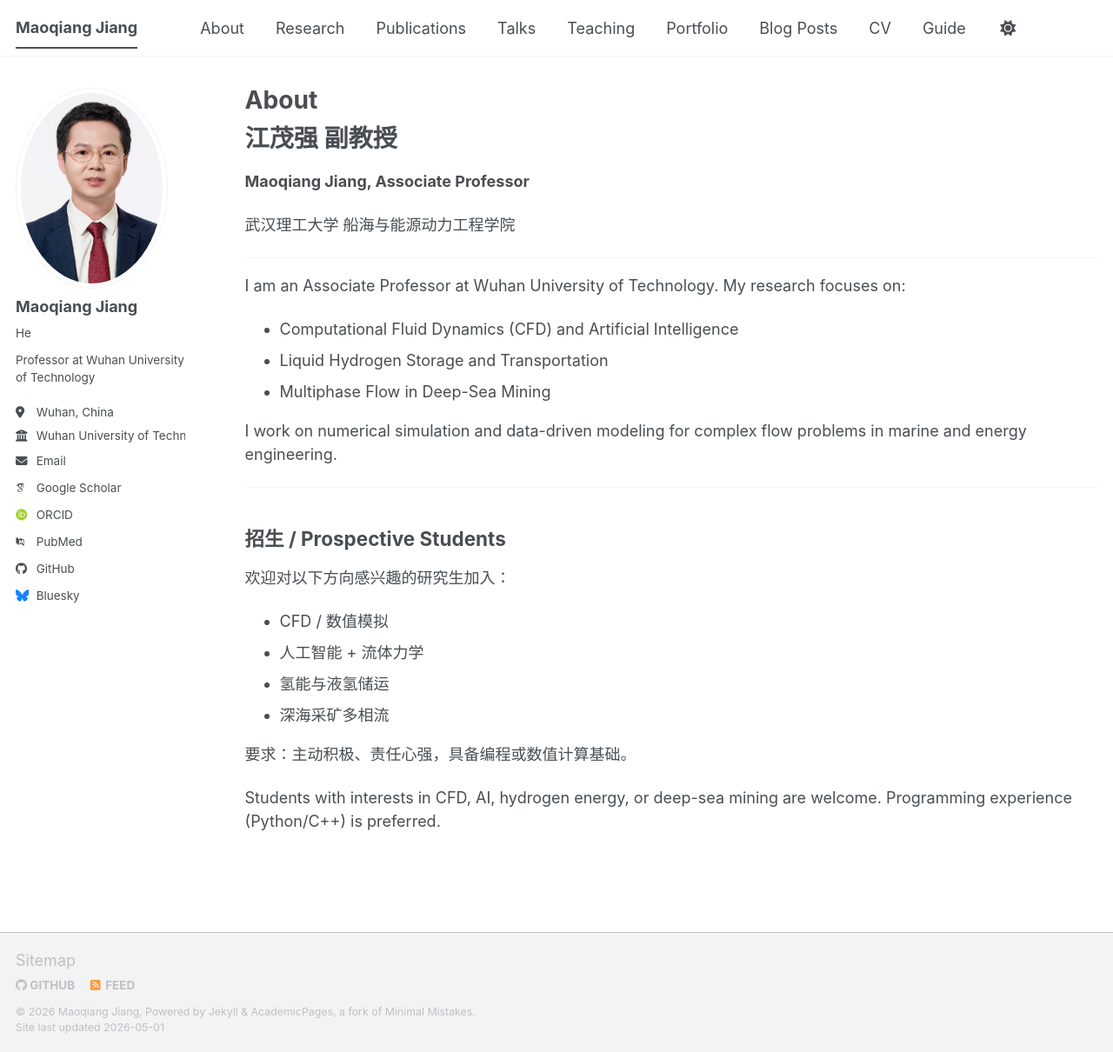
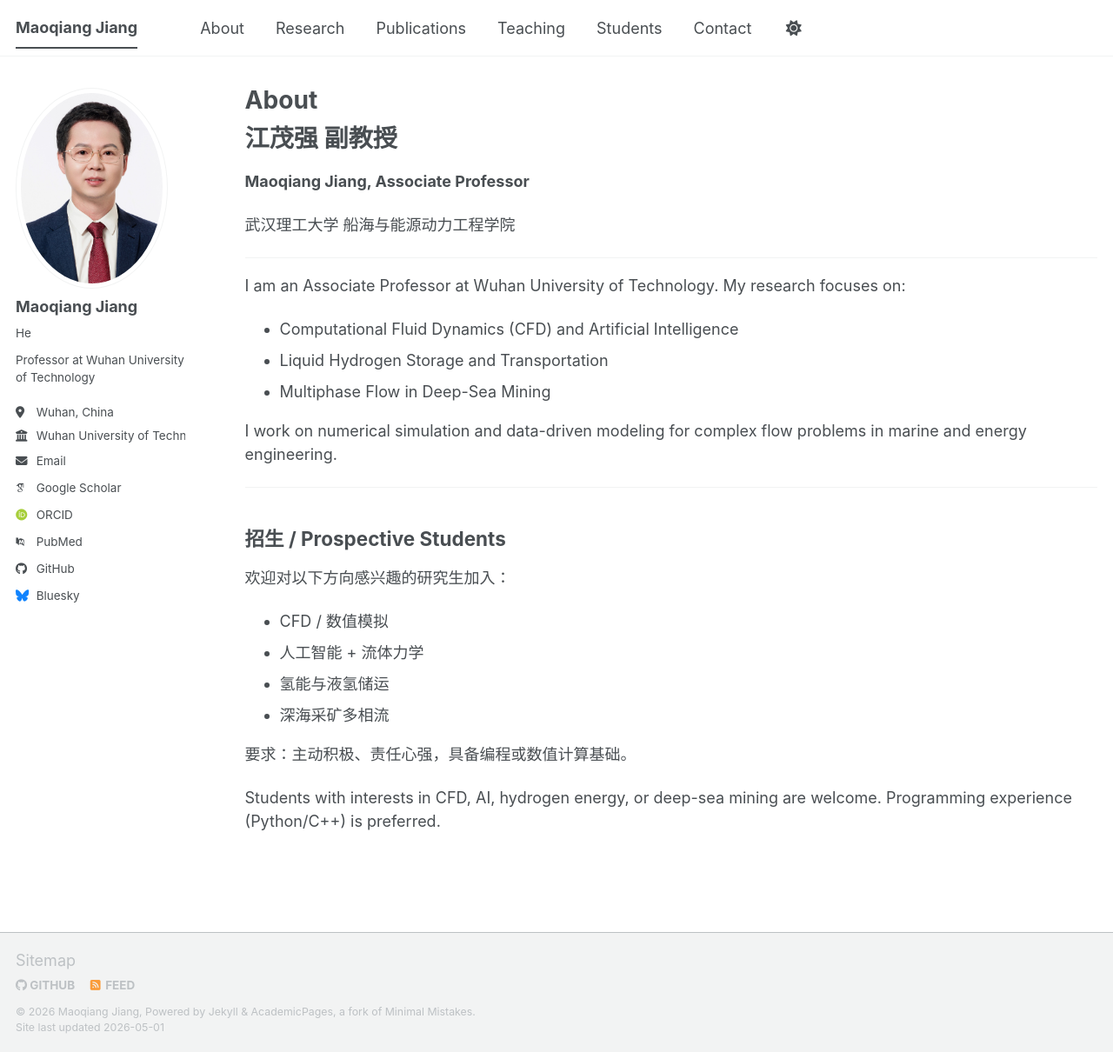
Before and after one commit to jiangmq2026/maoqiangjiang.github.io, a Jekyll site: the page built from _pages/about.md, in a window 1280 px wide and 1210 px high. Shown: the whole window at 87% size. Built offline with Jekyll 4.4.1, drawn with Linux system fonts in a browser that asks for light colours; some web fonts are replaced; a script bundle is joined from its source files by our own code; library files that are not in the unit come from our copies.

Commit message:
Update navigation.yml

```diff
--- a/_data/navigation.yml
+++ b/_data/navigation.yml
@@ -17,23 +17,11 @@
   - title: "Publications"
     url: /publications/
 
-  - title: "Talks"
-    url: /talks/
-
   - title: "Teaching"
     url: /teaching/
 
-  - title: "Portfolio"
-    url: /portfolio/
+  - title: "Students"
+    url: /students/
 
-  - title: "Blog Posts"
-    url: /year-archive/
-
-  - title: "CV"
-    url: /cv/
-
-  # - title: "CV"
-  #   url: /cv-json/
-
-  - title: "Guide"
-    url: /markdown/
+  - title: "Contact"
+    url: /contact/
```
